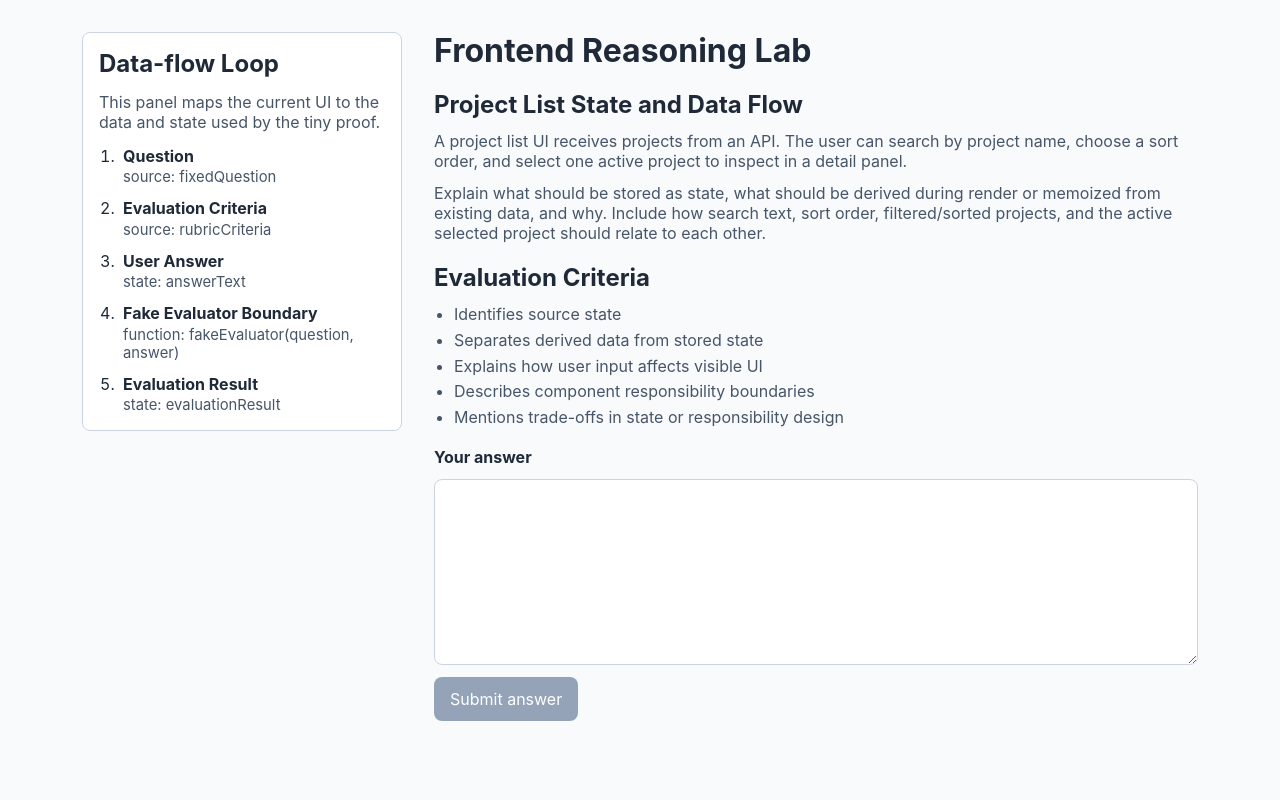
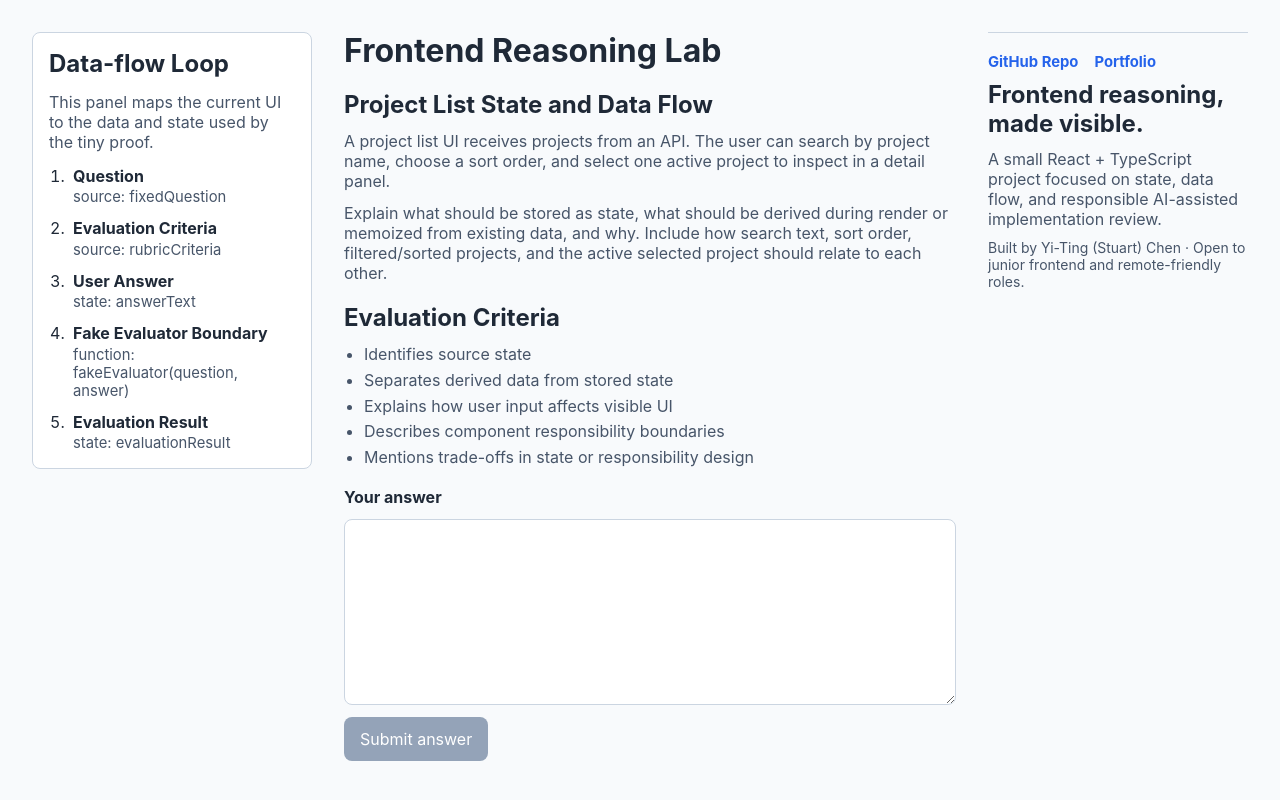
Before and after one commit to stuartchendev/frontend-reasoning-lab, a React (Vite) app: page / in a window 1280 px wide. Built offline with nearby package versions, Linux system fonts and the light colour scheme.

Commit message:
Add project meta sidebar links

```diff
--- a/src/App.tsx
+++ b/src/App.tsx
@@ -2,6 +2,7 @@ import { useState, type FormEvent } from "react";
 import { fixedQuestion } from "./data/fixedQuestion";
 import { rubricCriteria } from "./data/rubricCriteria";
 import { fakeEvaluator } from "./lib/fakeEvaluator";
+import { ProjectFooter } from "./components/ProjectFooter";
 import type { EvaluationResult, UserAnswer } from "./types/reasoning";
 
 const flowSteps = [
@@ -58,22 +59,6 @@ export default function App() {
 
   return (
     <main className="page-shell">
-      <aside className="flow-panel" aria-labelledby="flow-title">
-        <h2 id="flow-title">Data-flow Loop</h2>
-        <p>
-          This panel maps the current UI to the data and state used by the
-          tiny proof.
-        </p>
-        <ol>
-          {flowSteps.map((step) => (
-            <li key={step.label}>
-              <strong>{step.label}</strong>
-              <span>{step.source}</span>
-            </li>
-          ))}
-        </ol>
-      </aside>
-
       <section className="app-shell" aria-labelledby="app-title">
         <h1 id="app-title">Frontend Reasoning Lab</h1>
         <section className="question-block" aria-labelledby="question-title">
@@ -124,6 +109,26 @@ export default function App() {
           </section>
         )}
       </section>
+
+      <aside className="flow-panel" aria-labelledby="flow-title">
+        <h2 id="flow-title">Data-flow Loop</h2>
+        <p>
+          This panel maps the current UI to the data and state used by the tiny
+          proof.
+        </p>
+        <ol>
+          {flowSteps.map((step) => (
+            <li key={step.label}>
+              <strong>{step.label}</strong>
+              <span>{step.source}</span>
+            </li>
+          ))}
+        </ol>
+      </aside>
+
+      <aside className="project-meta-column" aria-label="Project metadata">
+        <ProjectFooter />
+      </aside>
     </main>
   );
 }
--- /dev/null
+++ b/src/components/ProjectFooter.tsx
@@ -0,0 +1,39 @@
+const footerLinks = [
+  {
+    label: "GitHub Repo",
+    href: "https://github.com/stuartchendev/frontend-reasoning-lab",
+  },
+  {
+    label: "Portfolio",
+    href: "https://stuartchendev.github.io/",
+  },
+];
+
+export function ProjectFooter() {
+  return (
+    <footer className="project-footer">
+      <nav className="project-footer__links" aria-label="Project links">
+        {footerLinks.map((link) => (
+          <a
+            key={link.href}
+            href={link.href}
+            target="_blank"
+            rel="noreferrer"
+          >
+            {link.label}
+          </a>
+        ))}
+      </nav>
+
+      <h2>Frontend reasoning, made visible.</h2>
+      <p>
+        A small React + TypeScript project focused on state, data flow, and
+        responsible AI-assisted implementation review.
+      </p>
+      <p className="project-footer__closing">
+        Built by Yi-Ting (Stuart) Chen · Open to junior frontend and
+        remote-friendly roles.
+      </p>
+    </footer>
+  );
+}
--- a/src/styles.css
+++ b/src/styles.css
@@ -29,25 +29,37 @@ select {
 
 .page-shell {
   min-height: 100vh;
-  width: min(1180px, 100%);
+  width: min(1280px, 100%);
   margin: 0 auto;
   display: grid;
-  grid-template-columns: minmax(240px, 320px) minmax(0, 1fr);
+  grid-template-areas: "flow app meta";
+  grid-template-columns:
+    minmax(220px, 280px)
+    minmax(0, 1fr)
+    minmax(200px, 260px);
   gap: 2rem;
   padding: 2rem;
 }
 
 .app-shell {
+  grid-area: app;
   display: grid;
   align-content: start;
   gap: 1.25rem;
 }
 
+.project-meta-column {
+  grid-area: meta;
+  align-self: start;
+}
+
 .flow-panel h2,
 .app-shell h1,
 .app-shell h2,
+.project-footer h2,
 .flow-panel p,
-.app-shell p {
+.app-shell p,
+.project-footer p {
   margin: 0;
 }
 
@@ -61,6 +73,7 @@ select {
 }
 
 .flow-panel {
+  grid-area: flow;
   align-self: start;
   display: grid;
   gap: 0.875rem;
@@ -152,10 +165,57 @@ select {
   padding-top: 1rem;
 }
 
-@media (max-width: 760px) {
+.project-footer {
+  display: grid;
+  gap: 0.625rem;
+  border-top: 1px solid #cbd5e1;
+  padding-top: 1.25rem;
+  color: #1f2937;
+}
+
+.project-footer__links {
+  display: flex;
+  flex-wrap: wrap;
+  gap: 0.5rem 1rem;
+}
+
+.project-footer__links a {
+  color: #2563eb;
+  font-size: 0.925rem;
+  font-weight: 700;
+  text-decoration: none;
+}
+
+.project-footer__links a:hover,
+.project-footer__links a:focus-visible {
+  text-decoration: underline;
+}
+
+.project-footer h2 {
+  font-size: clamp(1.2rem, 2.4vw, 1.5rem);
+  line-height: 1.2;
+}
+
+.project-footer p {
+  color: #475569;
+}
+
+.project-footer__closing {
+  font-size: 0.875rem;
+}
+
+@media (max-width: 980px) {
   .page-shell {
+    grid-template-areas:
+      "app"
+      "flow"
+      "meta";
     grid-template-columns: 1fr;
     gap: 1.25rem;
     padding: 1.25rem;
   }
+
+  .project-footer {
+    padding-top: 1rem;
+  }
 }
```
